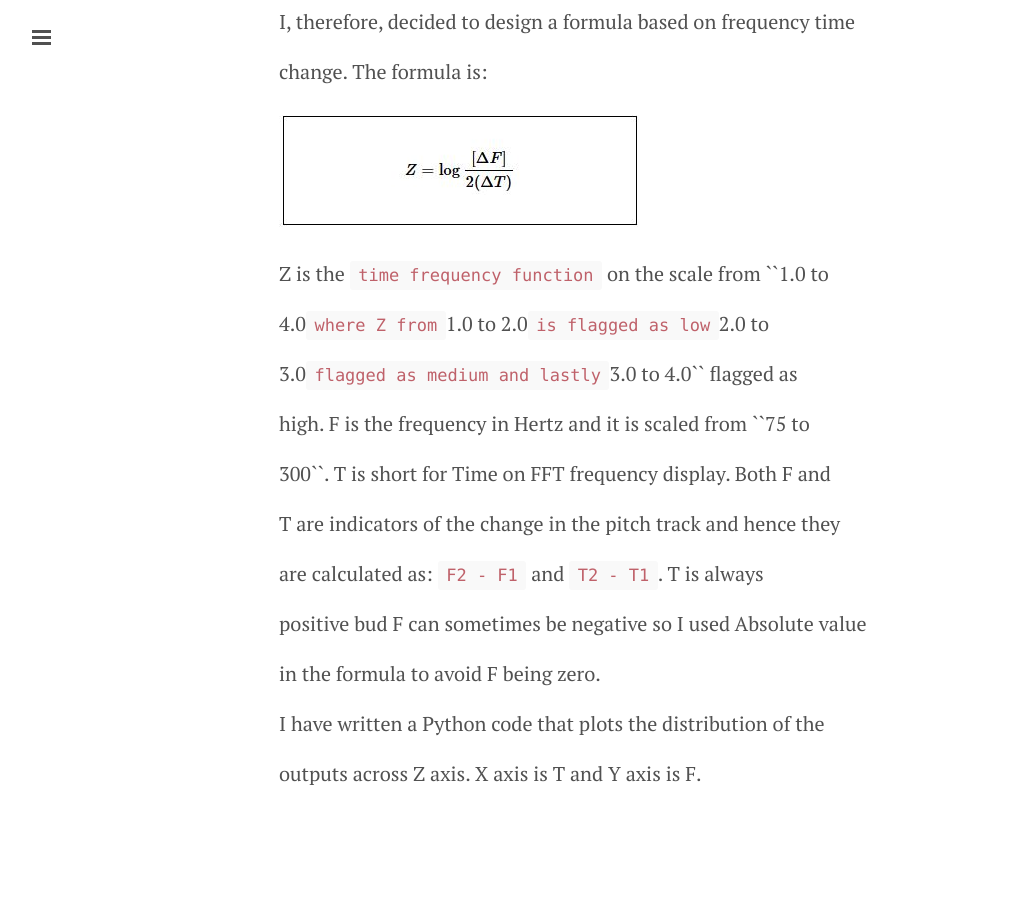
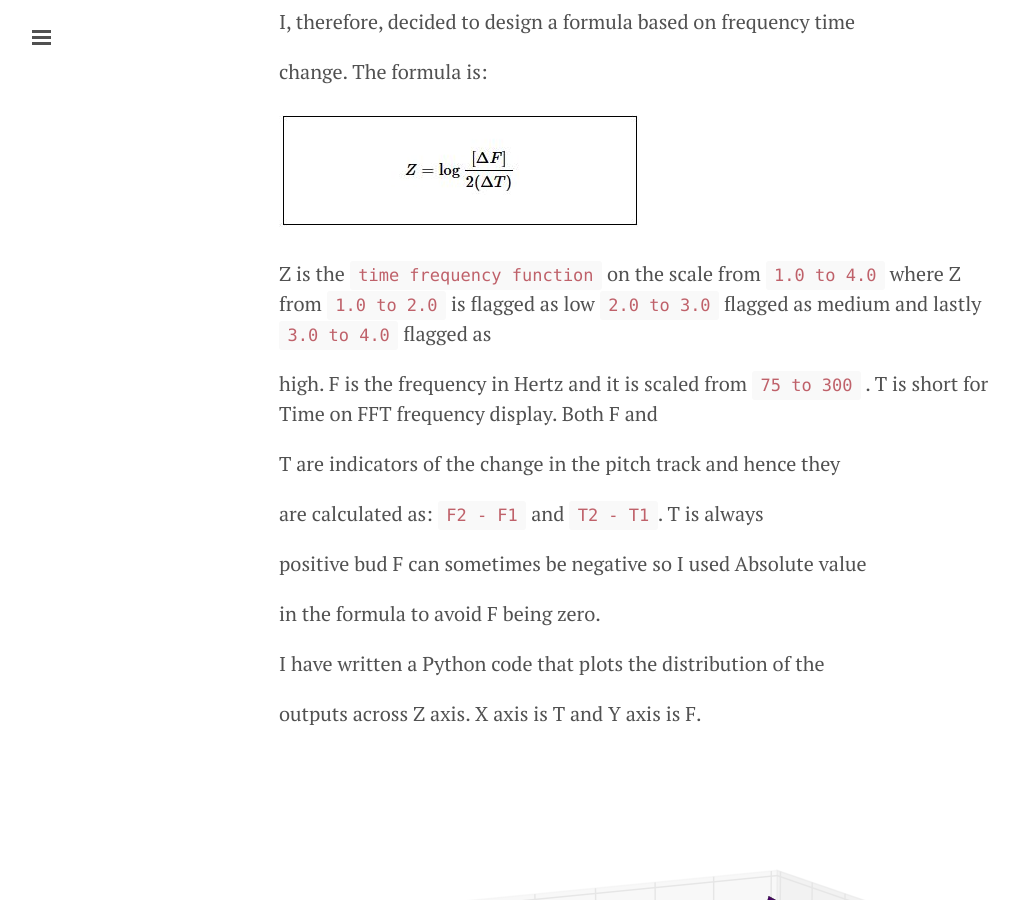
Before and after one commit to adelrblog/adelrblog.github.io, a Jekyll site: the page built from _posts/2016-02-03-time-frequency-function.markdown, in a window 1280 px wide and 900 px high, scrolled down 1075 px. Shown: the whole window, without its empty margins (1-1020 px from the left). Built offline with Jekyll 4.4.1, drawn with Linux system fonts in a browser that asks for light colours.

Commit message:
Post update: Time Frequency Function

```diff
--- a/_posts/2016-02-03-time-frequency-function.markdown
+++ b/_posts/2016-02-03-time-frequency-function.markdown
@@ -43,15 +43,15 @@
 
 ![formula](http://blog.adelr.ir/images/formula.JPG)
 
-Z is the ``time frequency function`` on the scale from ``1.0 to
+Z is the ``time frequency function`` on the scale from
+``1.0 to 4.0``
+where Z from ``1.0 to 2.0`` is flagged as low
+ ``2.0 to 3.0``
+flagged as medium and lastly ``3.0 to 4.0`` flagged as
 
-4.0`` where Z from ``1.0 to 2.0`` is flagged as low ``2.0 to
-
-3.0`` flagged as medium and lastly ``3.0 to 4.0`` flagged as
-
-high. F is the frequency in Hertz and it is scaled from ``75 to
-
-300``. T is short for Time on FFT  frequency display. Both F and
+high. F is the frequency in Hertz and it is scaled from
+ ``75 to 300``
+. T is short for Time on FFT  frequency display. Both F and
 
 T are indicators of the change in the pitch track and hence they
 
```
